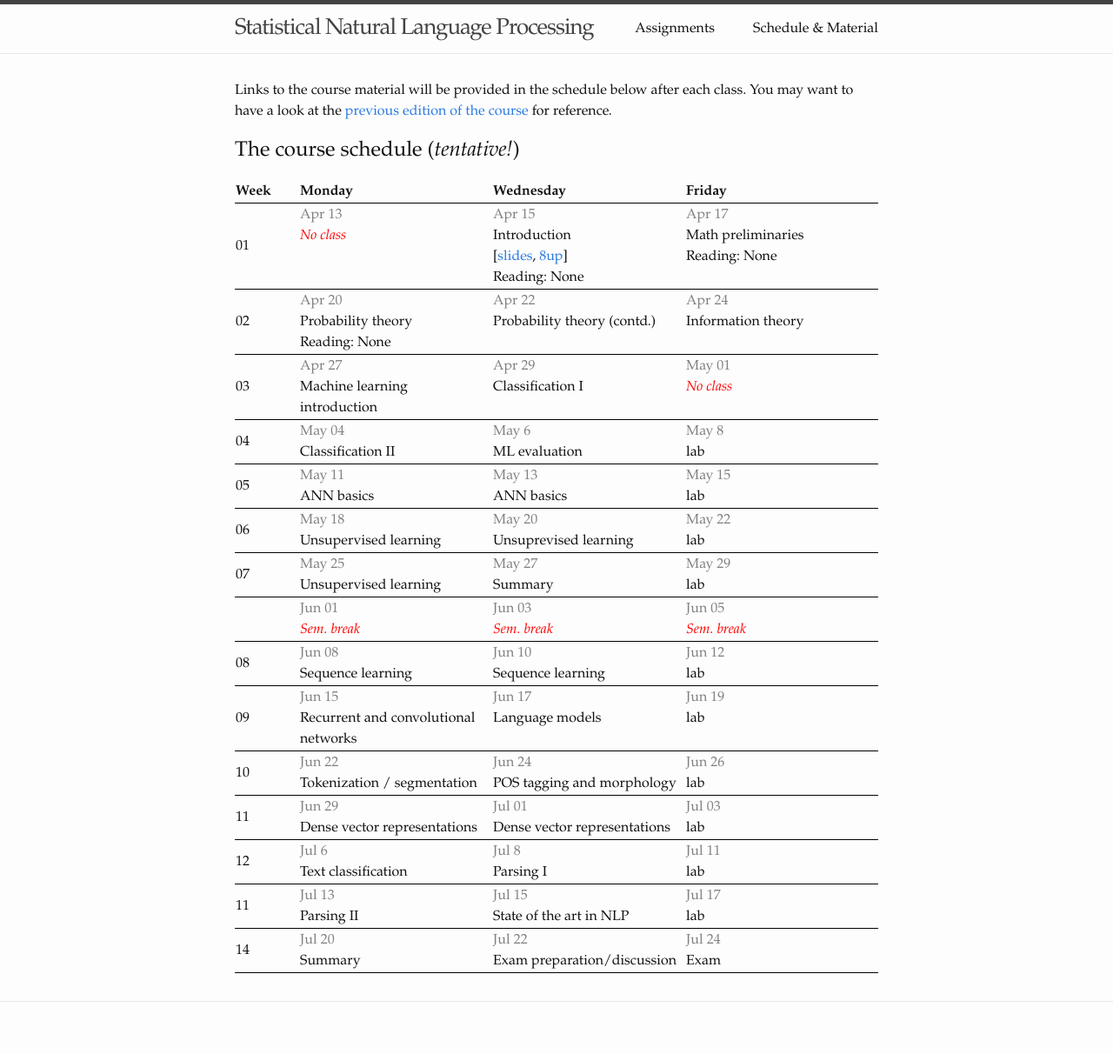
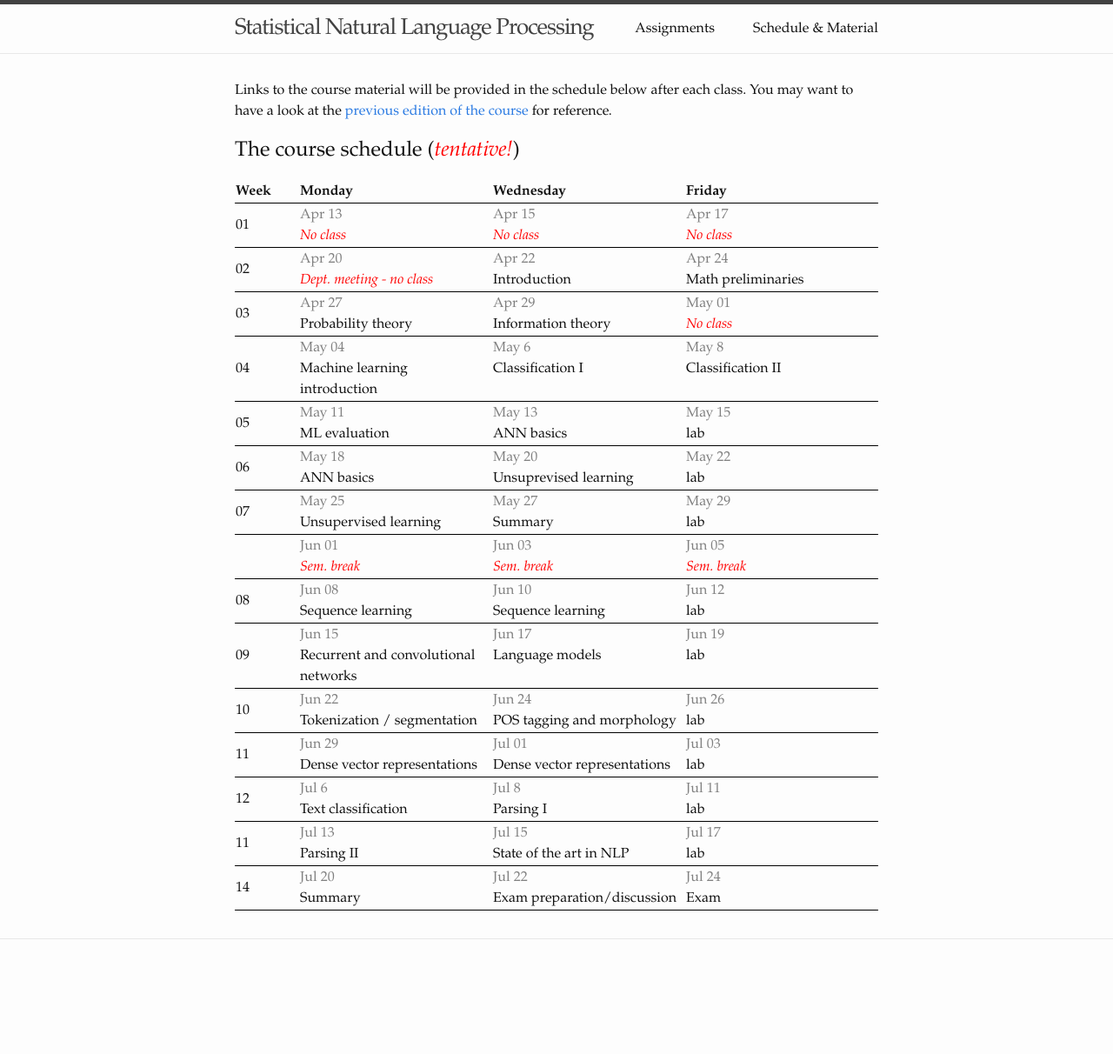
Before and after one commit to snlp2020/snlp2020.github.io, a Jekyll site: the page built from schedule.md, in a window 1280 px wide. Shown: the whole page at 87% size. Built offline with Jekyll 4.4.1, drawn with Linux system fonts in a browser that asks for light colours; after the commit the page ends 1140 px from its top, so only the background shows below that.

Commit message:
update schedule/syllabus

```diff
--- a/_data/schedule.yml
+++ b/_data/schedule.yml
@@ -1,44 +1,38 @@
+#     reading: none
+#     links:
+#       slides: slides/introduction.pdf
+#        8up: slides/introduction-handout.pdf
 - week: "01"
   dates:
     Apr 13: "No class"
-    Apr 15:
-      topic: Introduction
-      reading: none
-      links:
-        slides: slides/introduction.pdf
-        8up: slides/introduction-handout.pdf
-      reading: None
-    Apr 17:
-      topic: Math preliminaries
-      reading: None
+    Apr 15: "No class"
+    Apr 17: "No class"
 - week: "02"
   dates:
-    Apr 20:
-      topic: Probability theory
-      reading: None
+    Apr 20: "Dept. meeting - no class"
     Apr 22:
-      topic: Probability theory (contd.)
+      topic: Introduction
     Apr 24:
-      topic: Information theory
+      topic: Math preliminaries
 - week: "03"
   dates:
     Apr 27:
-      topic: Machine learning introduction
+      topic: Probability theory
     Apr 29:
-      topic: Classification I
+      topic: Information theory
     May 01: "No class"
 - week: "04"
   dates:
     May 04:
+      topic: Machine learning introduction
+    May 6:
+      topic: Classification I
+    May 8:
       topic: Classification II
-    May 6:
-      topic: ML evaluation
-    May 8:
-      topic: lab
 - week: "05"
   dates:
     May 11:
-      topic: ANN basics
+      topic: ML evaluation
     May 13:
       topic: ANN basics
     May 15:
@@ -46,7 +40,7 @@
 - week: "06"
   dates:
     May 18:
-      topic: Unsupervised learning
+      topic: ANN basics
     May 20:
       topic: Unsuprevised learning
     May 22:
--- a/schedule.md
+++ b/schedule.md
@@ -9,7 +9,7 @@ You may want to have a look at the
 [previous edition of the course](http://coltekin.net/cagri/courses/snlp2019/)
 for reference.
 
-## The course schedule (*tentative!*)
+## The course schedule (<em style="color: red">tentative!</em>)
 
 <table rules="groups" style="width:100%;border-collapse: collapse;">
   <thead style="border-bottom: 1px solid #000;">
```
Also changed, not shown: index.md (+13 -3 lines), 1 other file.
